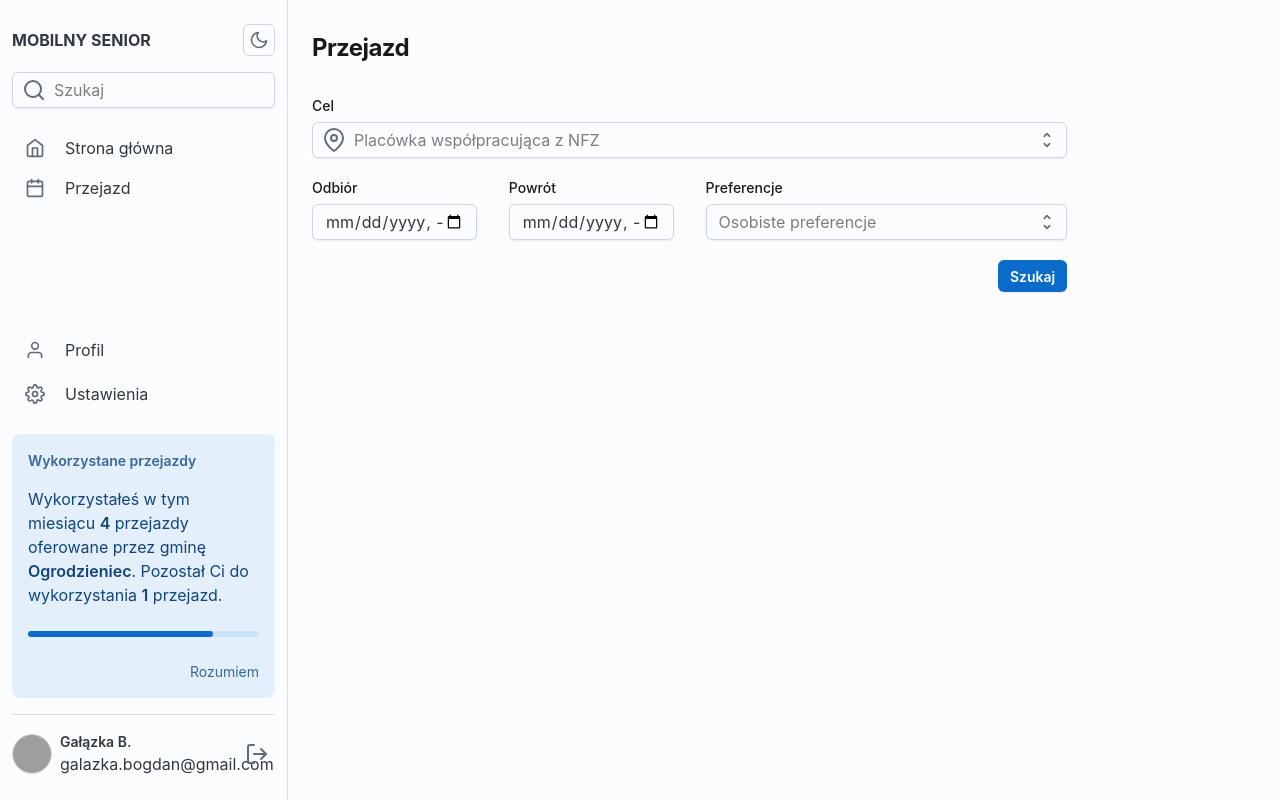
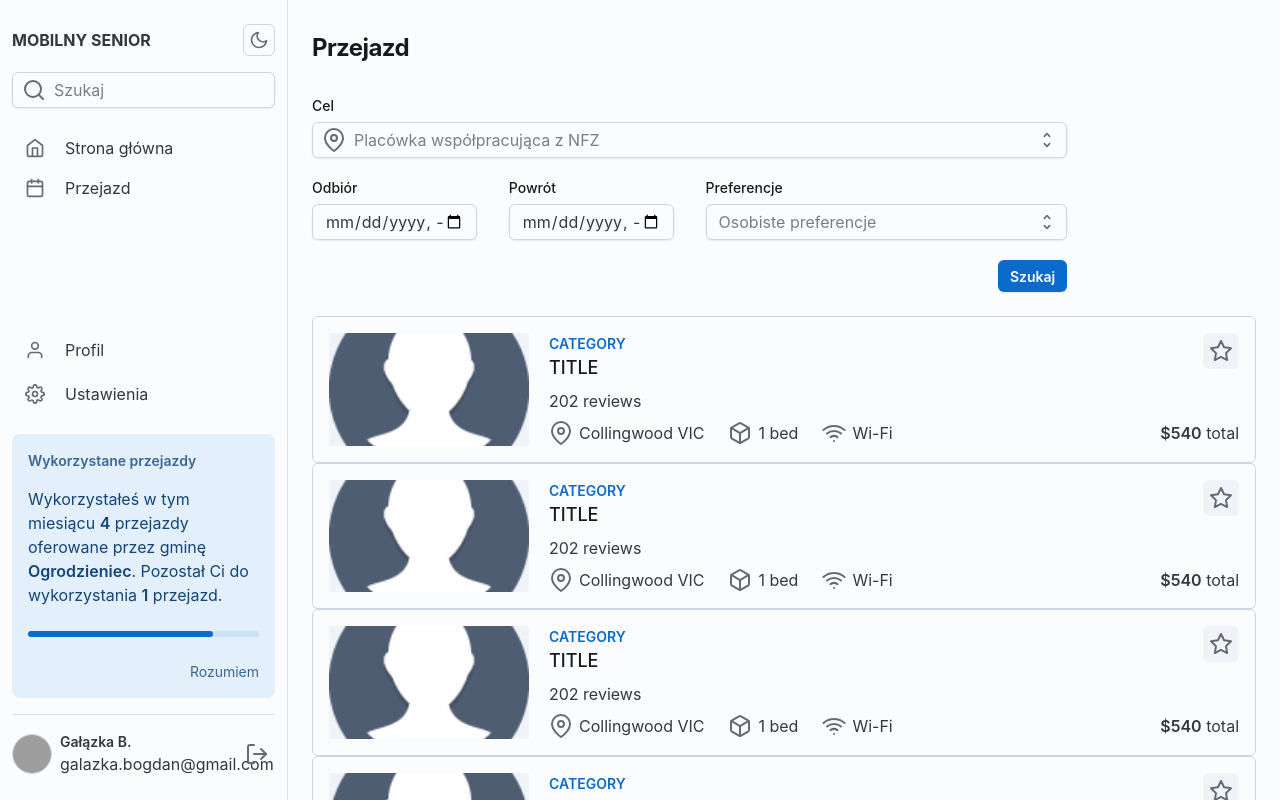
Before and after one commit to marcinkaczor/mobile-senior, a React (Create React App) app: page /rides in a window 1280 px wide. Built offline with nearby package versions, Linux system fonts and the light colour scheme; grey boxes are pictures that could not be loaded.

Commit message:
Add several offers

```diff
--- a/src/features/rides/Rides.tsx
+++ b/src/features/rides/Rides.tsx
@@ -1,4 +1,5 @@
 import { DESTINATIONS, PREFERENCES } from '@mobileSenior/constants';
+import { Offers } from '@mobileSenior/features/rides/features/offers/Offers';
 import {
   Box,
   Button,
@@ -97,6 +98,7 @@ export function Rides() {
           </Box>
         </Box>
       </Box>
+      <Offers />
     </Sheet>
   );
 }
--- /dev/null
+++ b/src/features/rides/features/offers/Offers.tsx
@@ -0,0 +1,5 @@
+import { Offer } from '@mobileSenior/features/rides/features/offers/features/offer/Offer';
+
+export function Offers() {
+  return [...Array(5)].map((_, index) => <Offer key={index} />);
+}
--- /dev/null
+++ b/src/features/rides/features/offers/features/offer/Offer.tsx
@@ -0,0 +1,153 @@
+import AspectRatio from '@mui/joy/AspectRatio';
+import Box from '@mui/joy/Box';
+import Card from '@mui/joy/Card';
+import IconButton from '@mui/joy/IconButton';
+import Link from '@mui/joy/Link';
+import Stack from '@mui/joy/Stack';
+import Typography from '@mui/joy/Typography';
+import * as React from 'react';
+
+import profile from '@mobileSenior/features/rides/features/offers/features/offer/images/profle.png';
+
+export function Offer() {
+  const [isLiked, setIsLiked] = React.useState(false);
+
+  return (
+    <Card
+      variant="outlined"
+      orientation="horizontal"
+      sx={{
+        transition: '250ms all',
+        padding: {
+          xs: 0,
+          sm: 2,
+        },
+        boxShadow: 'none',
+        borderRadius: 'sm',
+        '&:hover': {
+          boxShadow: 'md',
+          borderColor: 'neutral.outlinedHoverBorder',
+        },
+      }}
+    >
+      <Stack
+        direction={{
+          xs: 'column',
+          sm: 'row',
+        }}
+        width="100%"
+        spacing={2.5}
+      >
+        <Box
+          sx={{
+            width: {
+              xs: '100%',
+              sm: 200,
+            },
+            marginBottom: {
+              xs: -2.5,
+              sm: 0,
+            },
+          }}
+        >
+          <AspectRatio
+            ratio={16 / 9}
+            sx={(theme) => ({
+              borderRadius: 'xs',
+              [theme.breakpoints.down('sm')]: {
+                borderBottomLeftRadius: 0,
+                borderBottomRightRadius: 0,
+              },
+            })}
+          >
+            <img alt="" src={profile} style={{ display: 'block' }} />
+            <IconButton
+              variant={isLiked ? 'solid' : 'soft'}
+              onClick={() => setIsLiked((prev) => !prev)}
+              sx={{
+                position: 'absolute',
+                bottom: 8,
+                right: 8,
+                display: { xs: 'flex', sm: 'none' },
+              }}
+            >
+              <i data-feather="star" />
+            </IconButton>
+          </AspectRatio>
+        </Box>
+        <Stack
+          sx={{
+            padding: {
+              xs: 2,
+              sm: 0,
+            },
+          }}
+          spacing={1}
+          flex={1}
+        >
+          <Stack
+            spacing={1}
+            direction="row"
+            justifyContent="space-between"
+            alignItems="flex-start"
+          >
+            <div>
+              <Typography color="primary" fontSize="sm" fontWeight="lg">
+                CATEGORY
+              </Typography>
+              <Typography fontWeight="md" fontSize="lg">
+                <Link
+                  overlay
+                  underline="none"
+                  href="#interactive-card"
+                  sx={{ color: 'text.primary' }}
+                >
+                  TITLE
+                </Link>
+              </Typography>
+            </div>
+            <IconButton
+              variant={isLiked ? 'solid' : 'soft'}
+              onClick={() => setIsLiked((prev) => !prev)}
+              sx={{
+                display: { xs: 'none', sm: 'flex' },
+              }}
+            >
+              <i data-feather="star" />
+            </IconButton>
+          </Stack>
+          <Stack spacing={1} direction="row">
+            <Typography>202 reviews</Typography>
+          </Stack>
+
+          <Stack spacing={3} direction="row">
+            <Typography startDecorator={<i data-feather="map-pin" />}>
+              Collingwood VIC
+            </Typography>
+            <Typography
+              startDecorator={<i data-feather="box" />}
+              display={{
+                xs: 'none',
+                md: 'flex',
+              }}
+            >
+              1 bed
+            </Typography>
+            <Typography
+              startDecorator={<i data-feather="wifi" />}
+              display={{
+                xs: 'none',
+                md: 'flex',
+              }}
+            >
+              Wi-Fi
+            </Typography>
+            <Typography sx={{ flexGrow: 1, textAlign: 'right' }}>
+              <strong>$540</strong> <Typography>total</Typography>
+            </Typography>
+          </Stack>
+        </Stack>
+      </Stack>
+    </Card>
+  );
+}
```
Also changed, not shown: src/features/rides/features/offers/features/offer/images/profle.png (added).
